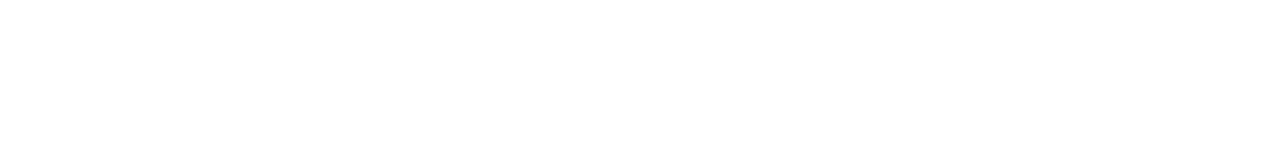
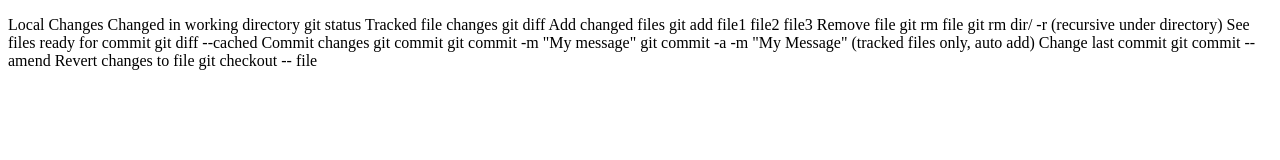
Before and after one commit to lecocqmanwell/03_CS_GIT, a plain HTML site: page index.html in a window 1280 px wide. Drawn offline with Linux system fonts and the light colour scheme.

Commit message:
ajout texte dans body

```diff
--- a/index.html
+++ b/index.html
@@ -1,12 +1,60 @@
 <!DOCTYPE html>
 <html>
   <head>
-  <link type="text/css" rel="stylesheet" href="index.css"/>
-  <meta charset="utf-8"/>
-<title>Cheatsheet GIT</title>
+    <link type="text/css" rel="stylesheet" href="index.css"/>
+    <meta charset="utf-8"/>
+    <title>Cheatsheet GIT</title>
 
   </head>
-<body></body>
+<body>
+
+
+  <p>Local Changes
+Changed in working directory
+
+    git status
+
+Tracked file changes
+
+    git diff
+
+Add changed files
+
+    git add file1 file2 file3
+
+Remove file
+
+    git rm file
+    git rm dir/ -r
+    (recursive under directory)
+
+See files ready for commit
+
+    git diff --cached
+
+Commit changes
+
+    git commit
+    git commit -m "My message"
+    git commit -a -m "My Message"
+    (tracked files only, auto add)
+
+Change last commit
+
+    git commit --amend
+
+Revert changes to file
+
+    git checkout -- file
+
+
+
+
+
+
+
+</p>
+</body>
 
 
 
```
